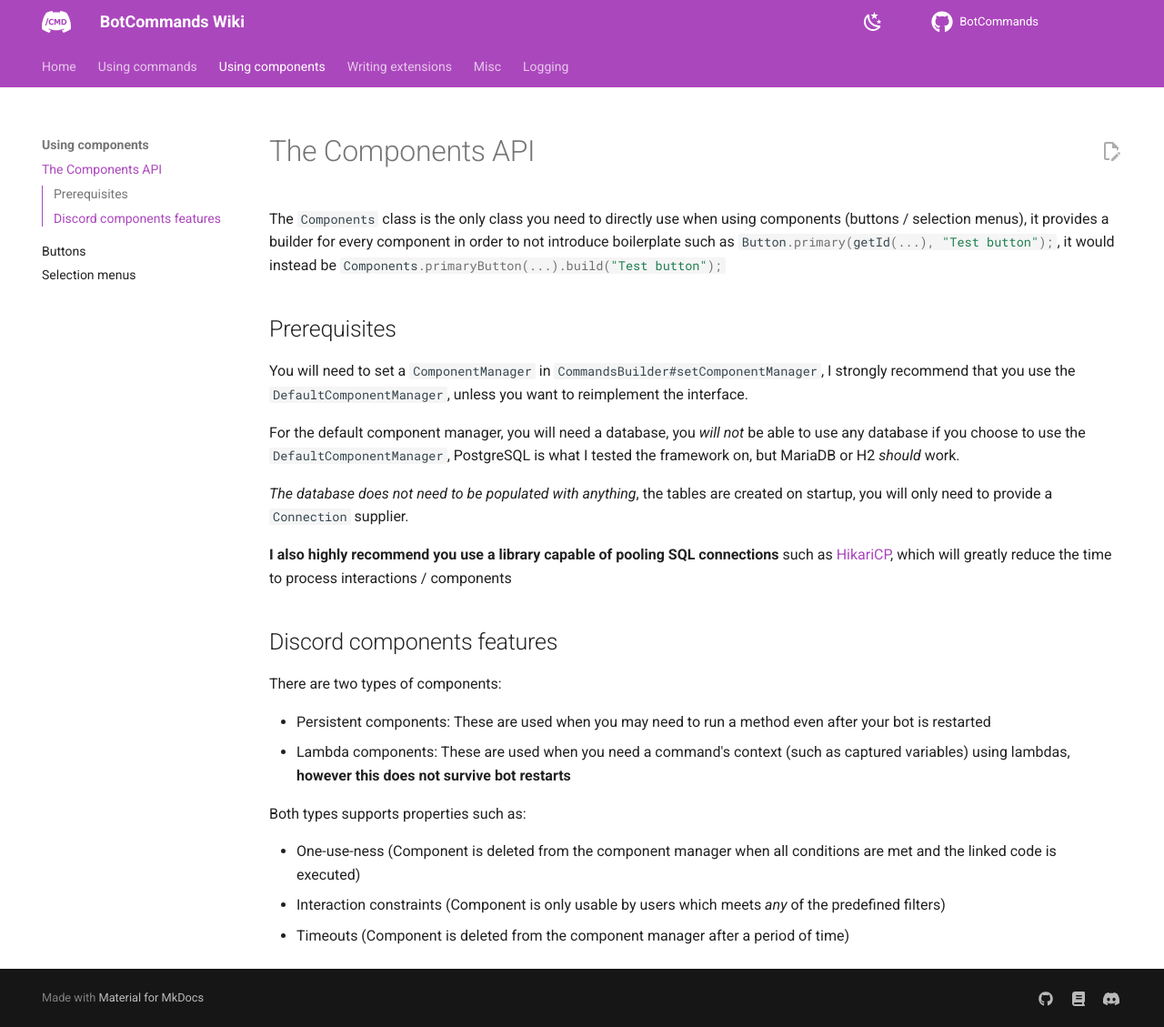
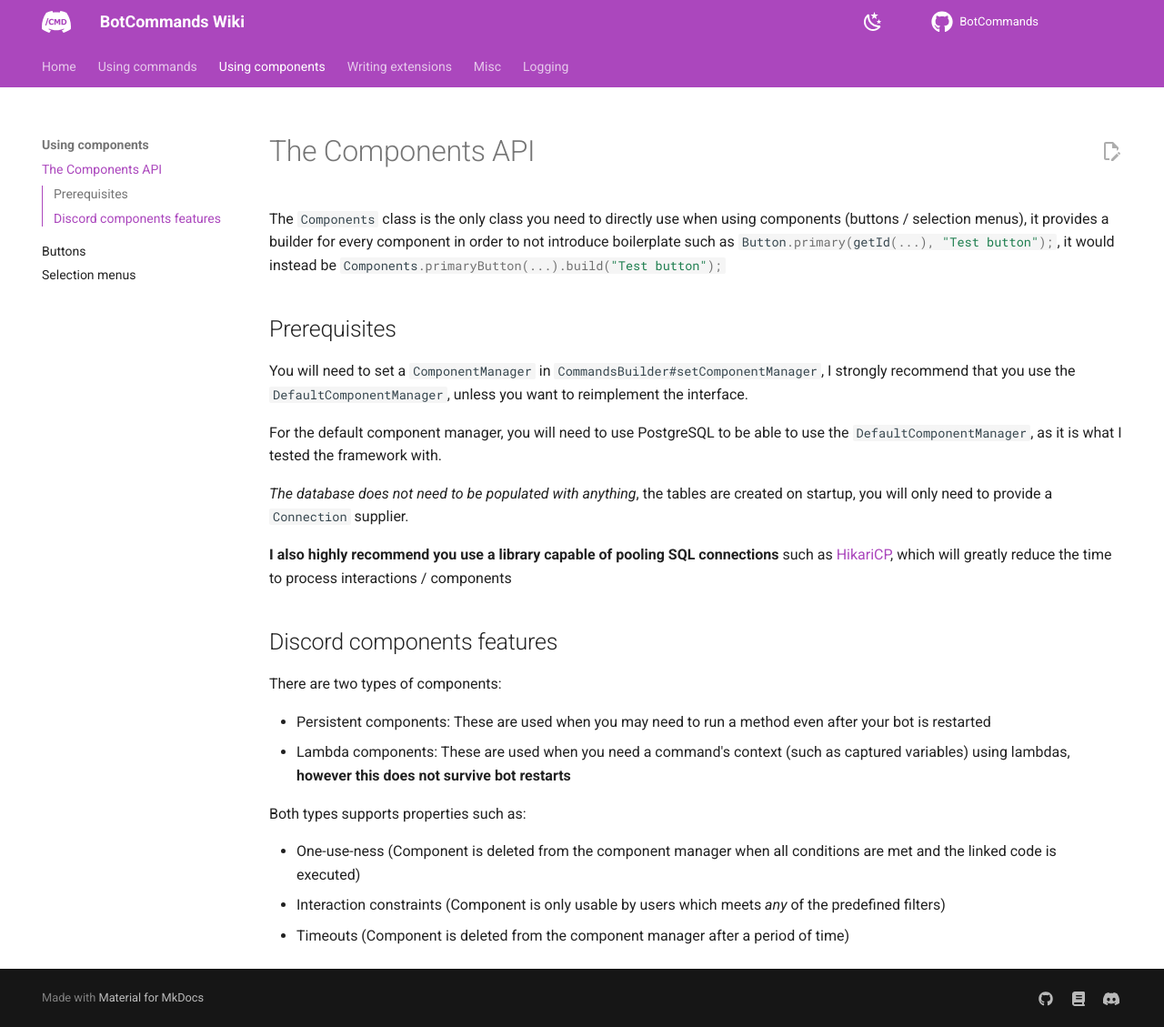
Before and after one commit to freya022/BotCommands-Wiki, an MkDocs documentation site: the page built from docs/using-components/The-Components-API.md, in a window 1280 px wide and 1129 px high. Shown: the whole window at 91% size. Built offline with MkDocs 1.6.1 and Material for MkDocs 9.7.7, drawn with Linux system fonts in a browser that asks for light colours; comment, search, counter and statistics services are not loaded; the version menu is left out.

Commit message:
Fix DB recommendation

```diff
--- a/docs/using-components/The-Components-API.md
+++ b/docs/using-components/The-Components-API.md
@@ -4,7 +4,7 @@ The `Components` class is the only class you need to directly use when using com
 ## Prerequisites
 You will need to set a `ComponentManager` in `CommandsBuilder#setComponentManager`, I strongly recommend that you use the `DefaultComponentManager`, unless you want to reimplement the interface.
 
-For the default component manager, you will need a database, you *will not* be able to use any database if you choose to use the `DefaultComponentManager`, PostgreSQL is what I tested the framework on, but MariaDB or H2 *should* work.
+For the default component manager, you will need to use PostgreSQL to be able to use the `DefaultComponentManager`, as it is what I tested the framework with.
 
 *The database does not need to be populated with anything*, the tables are created on startup, you will only need to provide a `Connection` supplier.
 
```
